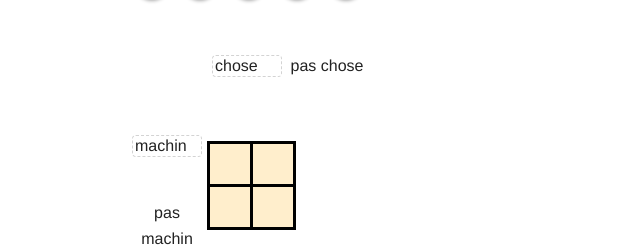
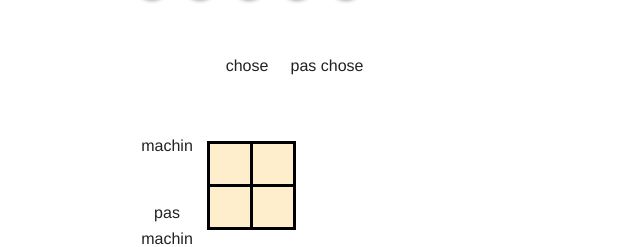
Before and after one commit to AlainBusser/LogicGame, a plain HTML site: page LogicGame6.html in a window 1280 px wide. Shown: the part 816-1063 px from the top of the page, 0-640 px from the left. Drawn offline with Linux system fonts and the light colour scheme.

Commit message:
suppression des entrées en trop

```diff
--- a/LogicGame6.html
+++ b/LogicGame6.html
@@ -112,7 +112,7 @@
                               <td></td>
                               <td>
                                 <table><tr>
-                                  <td class="carre"><input class="entree" id="eC" value="chose"></td>
+                                  <td class="carre"><span class="sC">chose</span></td>
                                   <td class="carre">   pas <span class="sC"></span></td></tr>
                                 </table>
                               </td>
@@ -120,7 +120,7 @@
                           <tr>
                             <td>
                               <table>
-                                <tr><td class="carre"><input class="entree" id="eA" value="machin"></td></tr>
+                                <tr><td class="carre"><span class="sA">machin</span></td></tr>
                                 <tr><td class="carre">pas <span class="sA"></span></td></tr>
                               </table>
                           <td>
```
